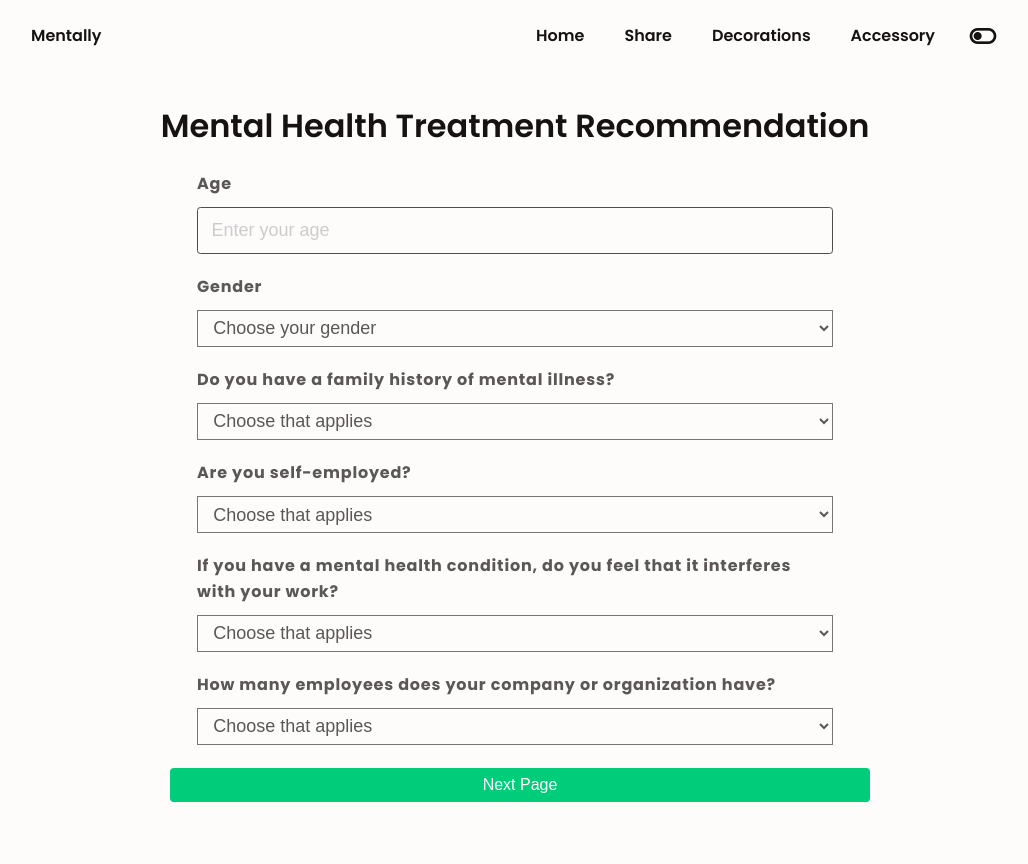
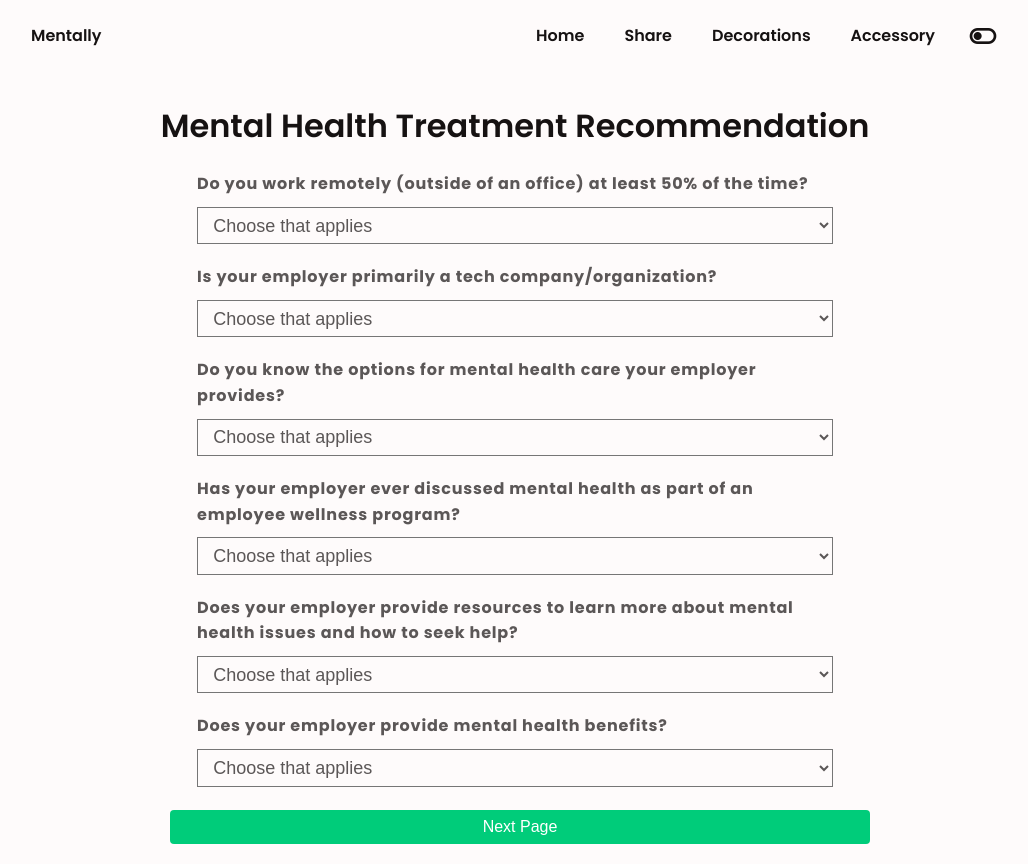
Before and after one commit to satishnaikawadi2011/mentally, a React (Vite) app in the folder client/: page / in a window 1280 px wide. Shown: the whole page, without its empty margins (125-1153 px from the left). Before the commit the page ends 822 px from the top, so only its background shows below. Built offline with nearby package versions, Linux system fonts and the light colour scheme.

Commit message:
✨ feat : add second page of Treatment Recommendation Form

```diff
--- a/client/src/App.tsx
+++ b/client/src/App.tsx
@@ -2,10 +2,11 @@ import React, { useState } from 'react';
 import Input from './components/Form/Input/Input';
 import Select from './components/Form/Select/Select';
 import FirstFormPage from './pages/recommend-treatment/1';
+import SecondFormPage from './pages/recommend-treatment/2';
 import UnauthenticatedRoutes from './routes/unauthenticated-routes';
 function App() {
 	// return <UnauthenticatedRoutes />;
-	return <FirstFormPage />;
+	return <SecondFormPage />;
 	// return <Input label="Email" placeholder="Enter your mail.." />;
 	// const [
 	// 	val,
--- a/client/src/pages/recommend-treatment/1.tsx
+++ b/client/src/pages/recommend-treatment/1.tsx
@@ -6,14 +6,7 @@ import Select from '../../components/Form/Select/Select';
 import Layout from '../../components/Layout/Layout';
 import Button from '../../components/Button/Button';
 import { isNumeric } from '../../utils/validate-inputs';
-
-const transformListToOptions = (options: any[]) => {
-	let transformOptions: any = {};
-	options.forEach((opt) => {
-		transformOptions[opt] = opt;
-	});
-	return transformOptions;
-};
+import { transformListToOptions } from '../../utils/transform_options';
 
 const FirstFormPage = () => {
 	const [
--- /dev/null
+++ b/client/src/pages/recommend-treatment/2.tsx
@@ -0,0 +1,130 @@
+import React, { useState } from 'react';
+import feature_value_map from '../../assets/data/feat_val_map.json';
+import feature_ques_map from '../../assets/data/feature_ques_map.json';
+import Select from '../../components/Form/Select/Select';
+import Layout from '../../components/Layout/Layout';
+import Button from '../../components/Button/Button';
+import { transformListToOptions } from '../../utils/transform_options';
+
+const features = [
+	'remote_work',
+	'tech_company',
+	'benefits',
+	'care_options',
+	'wellness_program',
+	'seek_help'
+];
+
+const SecondFormPage = () => {
+	const [
+		remote_work,
+		setRemote_work
+	] = useState('default');
+	const [
+		tech_company,
+		setTech_company
+	] = useState('default');
+	const [
+		benefits,
+		setBenefits
+	] = useState('default');
+	const [
+		care_options,
+		setCare_options
+	] = useState('default');
+	const [
+		wellness_program,
+		setWellness_program
+	] = useState('default');
+	const [
+		seek_help,
+		setSeek_help
+	] = useState('default');
+
+	const [
+		error,
+		setError
+	] = useState('');
+
+	const handleNextClick = () => {
+		if (
+			remote_work === 'default' ||
+			tech_company === 'default' ||
+			care_options === 'default' ||
+			wellness_program === 'default' ||
+			seek_help === 'default' ||
+			benefits === 'default'
+		) {
+			setError('Please choose options for each question!!');
+			return;
+		}
+
+		setError('');
+	};
+
+	return (
+		<Layout title="Treatment Recommendation - Page 1" footer={false}>
+			<React.Fragment>
+				<h1 style={{ textAlign: 'center', marginTop: 100 }}>Mental Health Treatment Recommendation</h1>
+				<div style={{ display: 'flex', justifyContent: 'center' }}>
+					<form style={{ maxWidth: 700, width: '100%' }}>
+						<Select
+							value={remote_work}
+							inputOptions={transformListToOptions(feature_value_map['remote_work'])}
+							label={feature_ques_map['remote_work']}
+							onChange={(e) => setRemote_work(e.currentTarget.value)}
+							placeholder="Choose that applies"
+						/>
+						<Select
+							value={tech_company}
+							inputOptions={transformListToOptions(feature_value_map['tech_company'])}
+							label={feature_ques_map['tech_company']}
+							onChange={(e) => setTech_company(e.currentTarget.value)}
+							placeholder="Choose that applies"
+						/>
+						<Select
+							value={care_options}
+							inputOptions={transformListToOptions(feature_value_map['care_options'])}
+							label={feature_ques_map['care_options']}
+							onChange={(e) => setCare_options(e.currentTarget.value)}
+							placeholder="Choose that applies"
+						/>
+						<Select
+							value={wellness_program}
+							inputOptions={transformListToOptions(feature_value_map['wellness_program'])}
+							label={feature_ques_map['wellness_program']}
+							onChange={(e) => setWellness_program(e.currentTarget.value)}
+							placeholder="Choose that applies"
+						/>
+						<Select
+							value={seek_help}
+							inputOptions={transformListToOptions(feature_value_map['seek_help'])}
+							label={feature_ques_map['seek_help']}
+							onChange={(e) => setSeek_help(e.currentTarget.value)}
+							placeholder="Choose that applies"
+						/>
+						<Select
+							value={benefits}
+							inputOptions={transformListToOptions(feature_value_map['benefits'])}
+							label={feature_ques_map['benefits']}
+							onChange={(e) => setBenefits(e.currentTarget.value)}
+							placeholder="Choose that applies"
+						/>
+						{error && (
+							<p style={{ marginTop: 20, textAlign: 'center', fontWeight: 'bold', color: ' #ff4d4d' }}>
+								{error}
+							</p>
+						)}
+						<Button
+							onClick={handleNextClick}
+							title="Next Page"
+							style={{ width: '100%', marginTop: 20, marginBottom: 20 }}
+						/>
+					</form>
+				</div>
+			</React.Fragment>
+		</Layout>
+	);
+};
+
+export default SecondFormPage;
--- /dev/null
+++ b/client/src/utils/transform_options.ts
@@ -0,0 +1,7 @@
+export const transformListToOptions = (options: any[]) => {
+	let transformOptions: any = {};
+	options.forEach((opt) => {
+		transformOptions[opt] = opt;
+	});
+	return transformOptions;
+};
```
